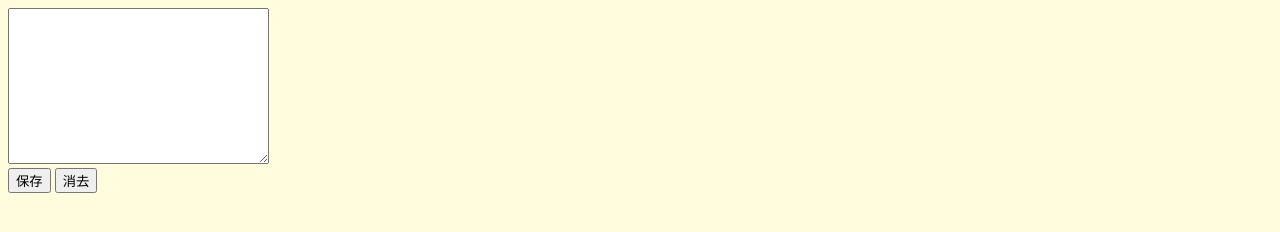
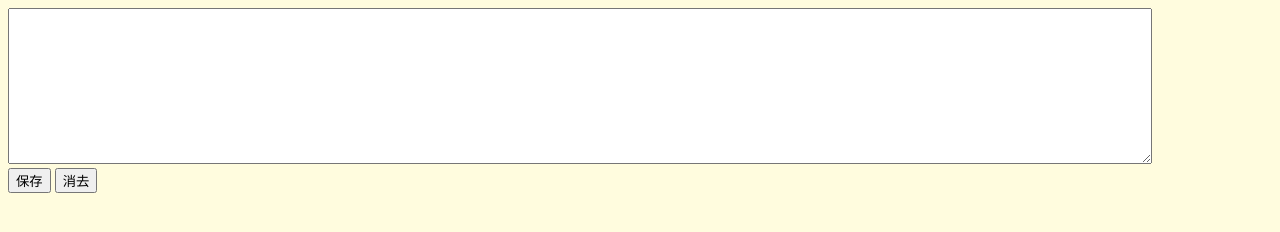
Before and after one commit to 10148123/10148123.github.io, a plain HTML site: page index.html in a window 1280 px wide. Drawn offline with Linux system fonts and the light colour scheme.

Commit message:
Update index.html

```diff
--- a/index.html
+++ b/index.html
@@ -7,6 +7,8 @@
 <script src="jquery-3.3.1.min.js"></script>
 <style>
 	body{background-color: #FFFCDE;}
+
+	textarea{width: 90%;}
 
 	@media screen and (max-width:480px){body{background-color:#FFECF7;}}
 
```
